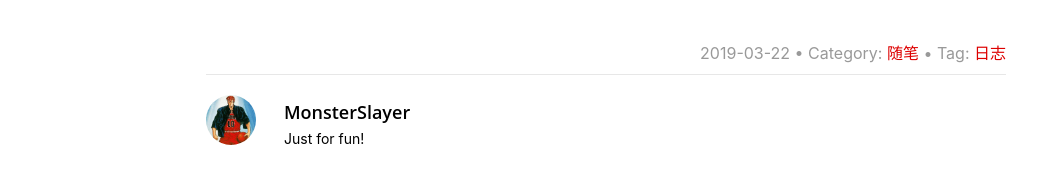
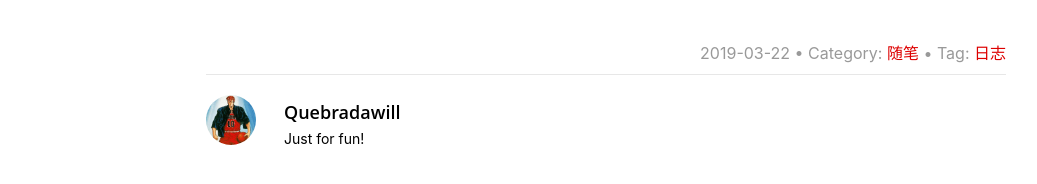
Before and after one commit to Quebradawill/quebrada.github.io, a Jekyll site: the page built from _posts/2019-03-22-to-the-guy.md, in a window 1280 px wide. Shown: the part 392-576 px from the top of the page, without its empty margins (34-1071 px from the left). Built offline with Jekyll 4.4.1, drawn with Linux system fonts in a browser that asks for light colours; comment, search, counter and statistics services are not loaded.

Commit message:
Update _config.yml

```diff
--- a/_config.yml
+++ b/_config.yml
@@ -1,14 +1,14 @@
 # Site settings
-title: 生命不止，折腾不息
-author: MonsterSlayer
+title: 生命不息，折腾不止
+author: Quebradawill
 author_avatar: /images/header.jpg
 email: alias@domain.tld
-description: 生命不止，折腾不息
-url: "https://dongyado.github.io"
-domain: "http://dongyado.com"
-github_username: dongyado
-github_site_repo: dongyado/dongyado.github.io
-disqus: monsterslayer
+description: 生命不息，折腾不止
+url: "https://quebrada.github.io"
+domain: "http://www.quebradawill.com"
+github_username: quebrada
+github_site_repo: quebrada/quebrada.github.io
+disqus: Quebradawill
 
 
 # Build settings
```
